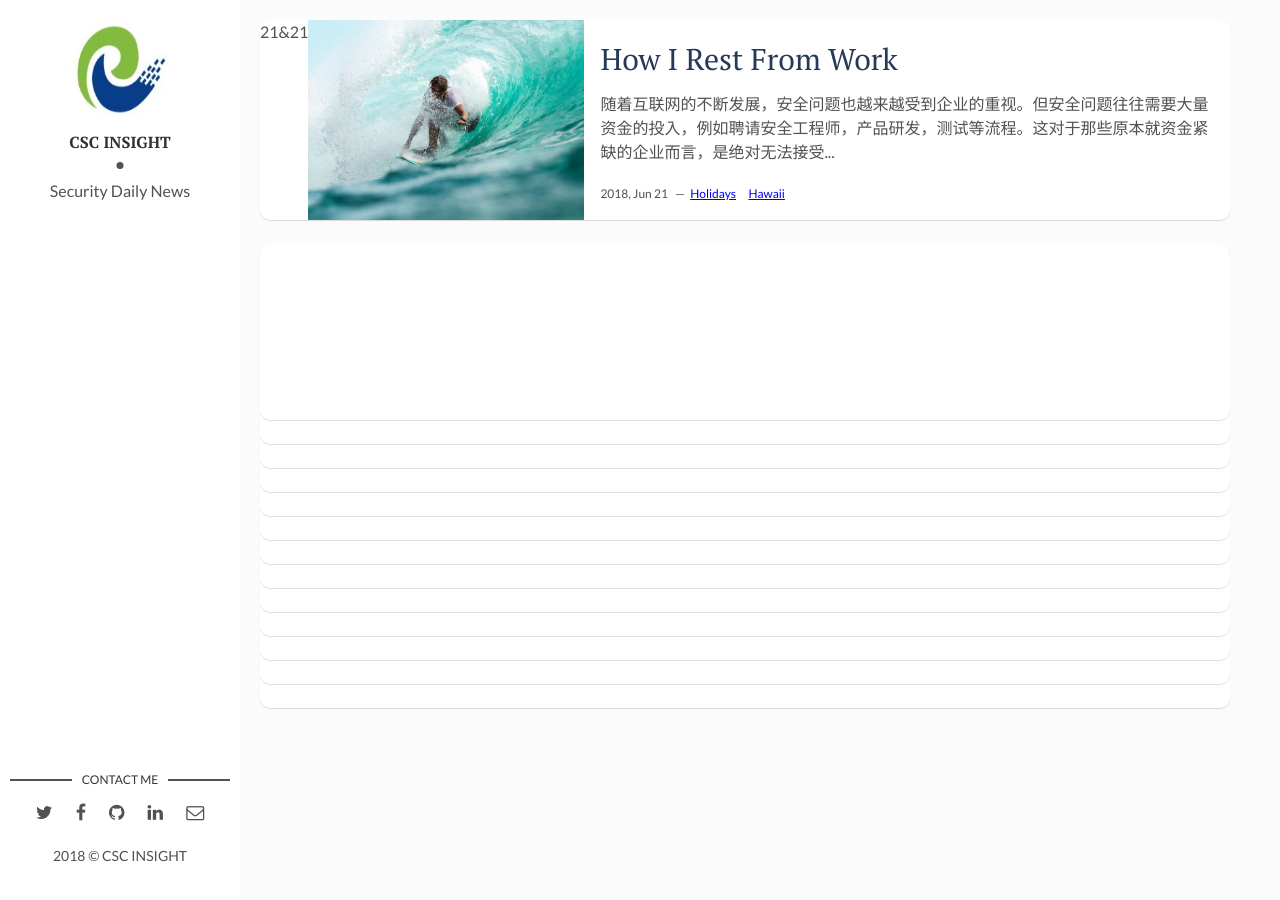
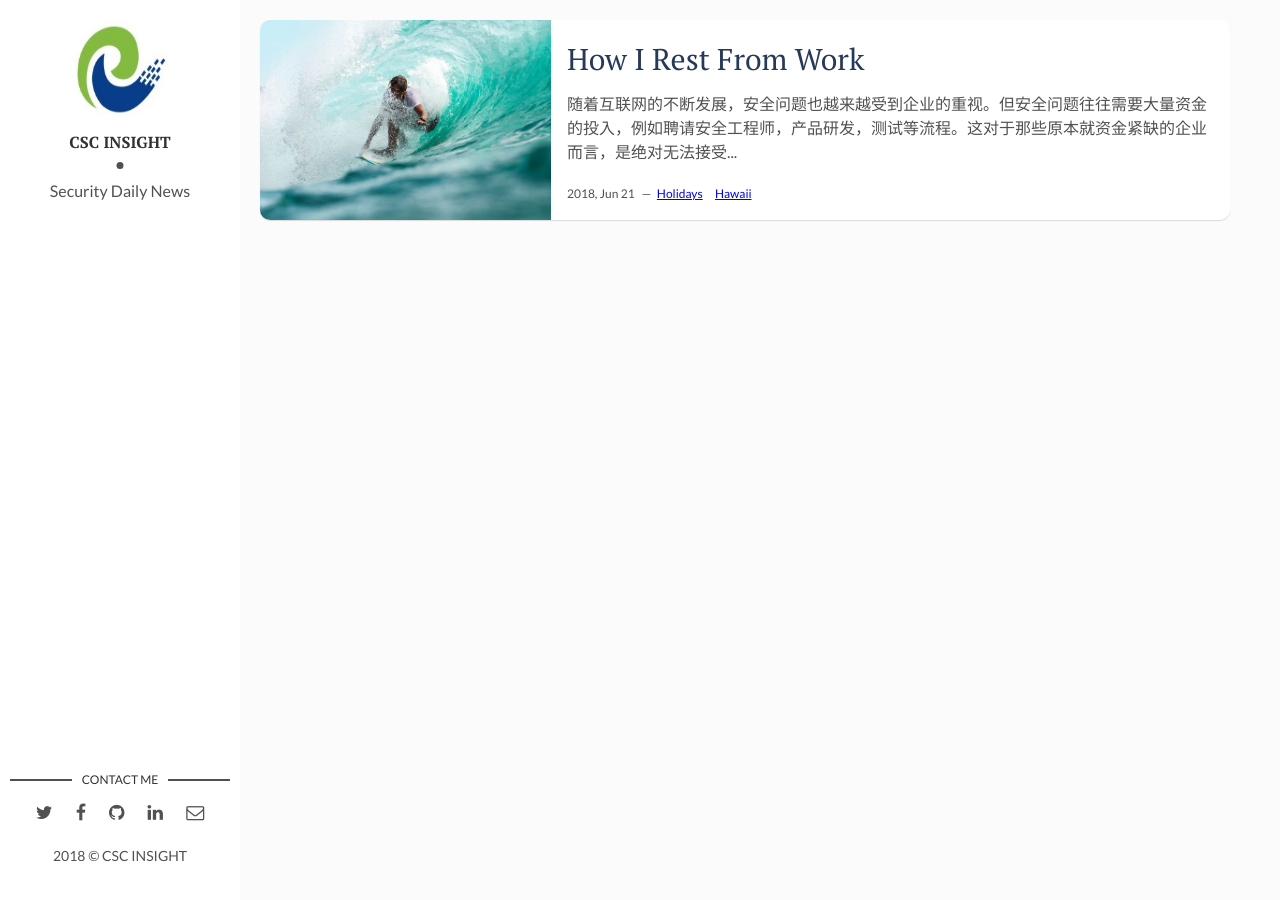
Before and after one commit to Marshalord/CSC005, a Jekyll site: the page built from passed.html, in a window 1280 px wide. Built offline with Jekyll 4.4.1, drawn with Linux system fonts in a browser that asks for light colours.

Commit message:
First pages commit

```diff
--- a/passed.html
+++ b/passed.html
@@ -4,11 +4,11 @@ title: CSC005
 permalink: /passed/
 ---
 {% for post in site.posts%}
-<article class="post">
 {% assign sday={{site.time|date:'%d'}} %}{% assign syday={{sday|abs}}|plus:-1%}
 {% assign pday={{post.date|date:'%d'}} %}{% assign pyday={{pday|abs}}%}
   {% if pyday == syday %}
-    <a>{{syday}}&{{pyday}}</a>
+  <article class="post">
+
     {% if post.img %}
       <a class="post-thumbnail" style="background-image: url({{"/assets/img/" | prepend: site.selfurl | append : post.img}})" href="{{post.tourl}}"></a>
     {% else %}
@@ -22,9 +22,9 @@ permalink: /passed/
         <span>&nbsp;&nbsp;</span>
       {% endfor %}
     </div>
+
+  </article>
   {% else %}
     {% continue %}
   {% endif %}
-</article>
-
 {% endfor %}
```
